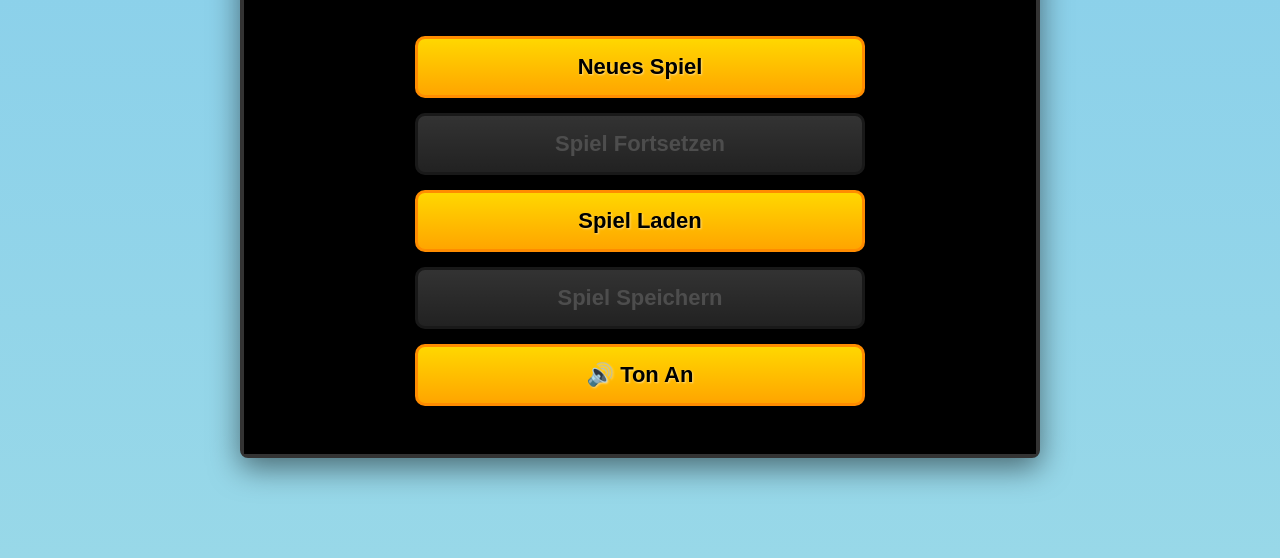
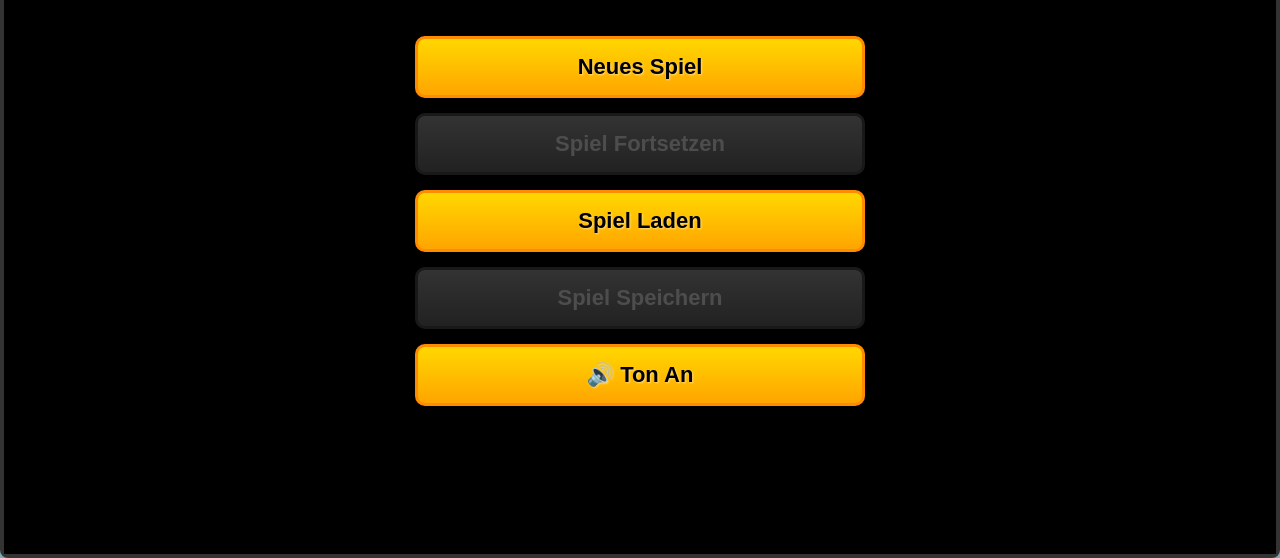
Before and after one commit to raffelino/jump-and-run, a website with bundled scripts: page index.html in a window 1280 px wide. Shown: the part 242-800 px from the top of the page. Built offline with nearby package versions, Linux system fonts and the light colour scheme.

Commit message:
update mobile

```diff
--- a/js/main.js
+++ b/js/main.js
@@ -117,8 +117,17 @@ class Game {
         // Resize Handler
         const resizeCanvas = () => {
             const container = document.getElementById('game-container');
-            const containerWidth = container.clientWidth;
-            const containerHeight = container.clientHeight;
+
+            // Nutze visualViewport für Safari Mobile (dynamische Toolbar)
+            const viewportWidth = window.visualViewport ? window.visualViewport.width : window.innerWidth;
+            const viewportHeight = window.visualViewport ? window.visualViewport.height : window.innerHeight;
+
+            // Container-Größe auf Viewport setzen (für Safari)
+            container.style.width = `${viewportWidth}px`;
+            container.style.height = `${viewportHeight}px`;
+
+            const containerWidth = viewportWidth;
+            const containerHeight = viewportHeight;
 
             // Behalte das Seitenverhältnis bei
             const aspectRatio = this.baseWidth / this.baseHeight;
@@ -145,8 +154,17 @@ class Game {
         resizeCanvas();
         window.addEventListener('resize', resizeCanvas);
         window.addEventListener('orientationchange', () => {
+            // Mehrfaches Resize für Safari (Toolbar-Animation)
             setTimeout(resizeCanvas, 100);
+            setTimeout(resizeCanvas, 300);
+            setTimeout(resizeCanvas, 500);
         });
+
+        // Safari visualViewport Support
+        if (window.visualViewport) {
+            window.visualViewport.addEventListener('resize', resizeCanvas);
+            window.visualViewport.addEventListener('scroll', resizeCanvas);
+        }
     }
 
     setupUI() {
--- a/styles.css
+++ b/styles.css
@@ -2,6 +2,11 @@
     margin: 0;
     padding: 0;
     box-sizing: border-box;
+}
+
+html {
+    height: 100%;
+    height: -webkit-fill-available;
 }
 
 body {
@@ -11,11 +16,17 @@ body {
     justify-content: center;
     align-items: center;
     min-height: 100vh;
+    min-height: 100dvh;
+    min-height: -webkit-fill-available;
     overflow: hidden;
     touch-action: none;
     -webkit-touch-callout: none;
     -webkit-user-select: none;
     user-select: none;
+    position: fixed;
+    width: 100%;
+    top: 0;
+    left: 0;
 }
 
 #game-container {
@@ -27,7 +38,9 @@ body {
     width: 800px;
     height: 600px;
     max-width: 100vw;
+    max-width: 100dvw;
     max-height: 100vh;
+    max-height: 100dvh;
 }
 
 #gameCanvas {
@@ -398,7 +411,10 @@ body {
 @media screen and (max-width: 850px) {
     #game-container {
         width: 100vw;
+        width: 100dvw;
         height: 100vh;
+        height: 100dvh;
+        height: -webkit-fill-available;
         border: none;
         border-radius: 0;
         box-shadow: none;
@@ -525,7 +541,10 @@ body {
 @media screen and (max-width: 500px) and (orientation: portrait) {
     #game-container {
         width: 100vw;
+        width: 100dvw;
         height: 100vh;
+        height: 100dvh;
+        height: -webkit-fill-available;
     }
 
     #hud {
```
